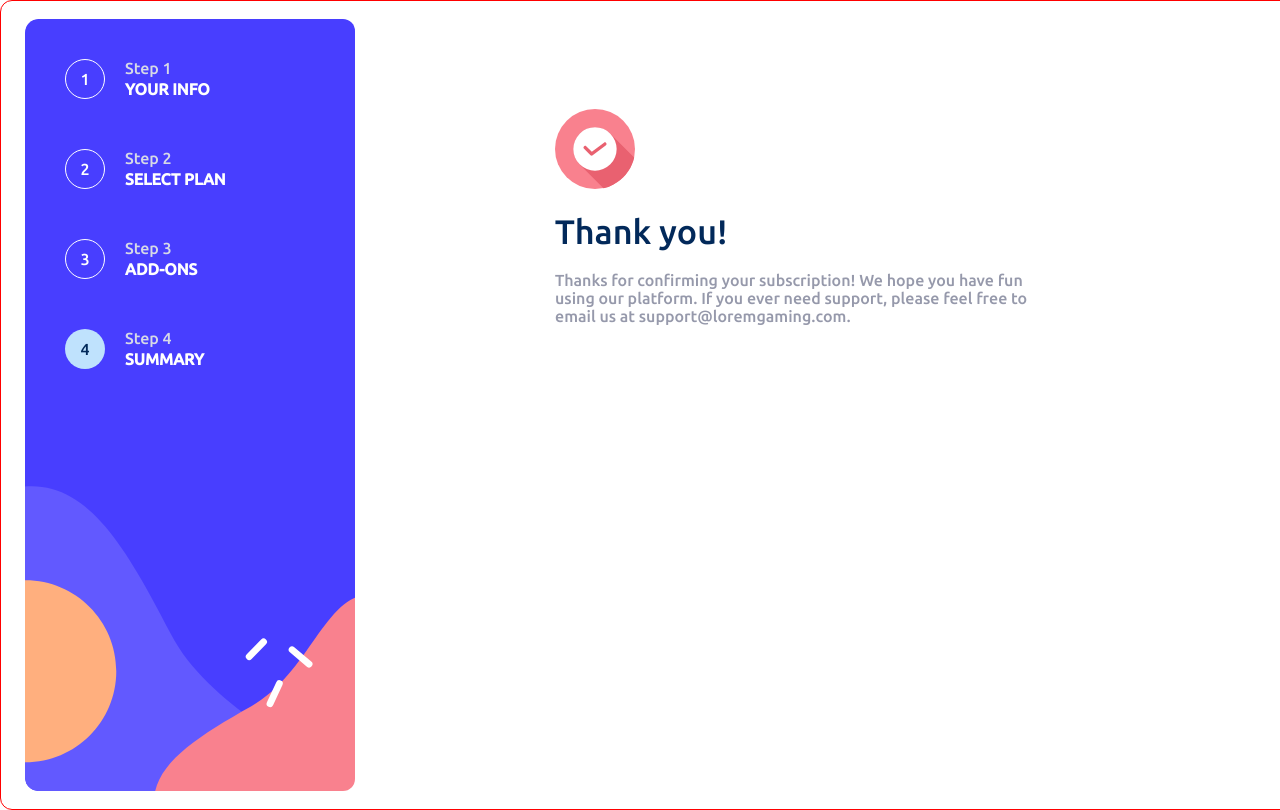
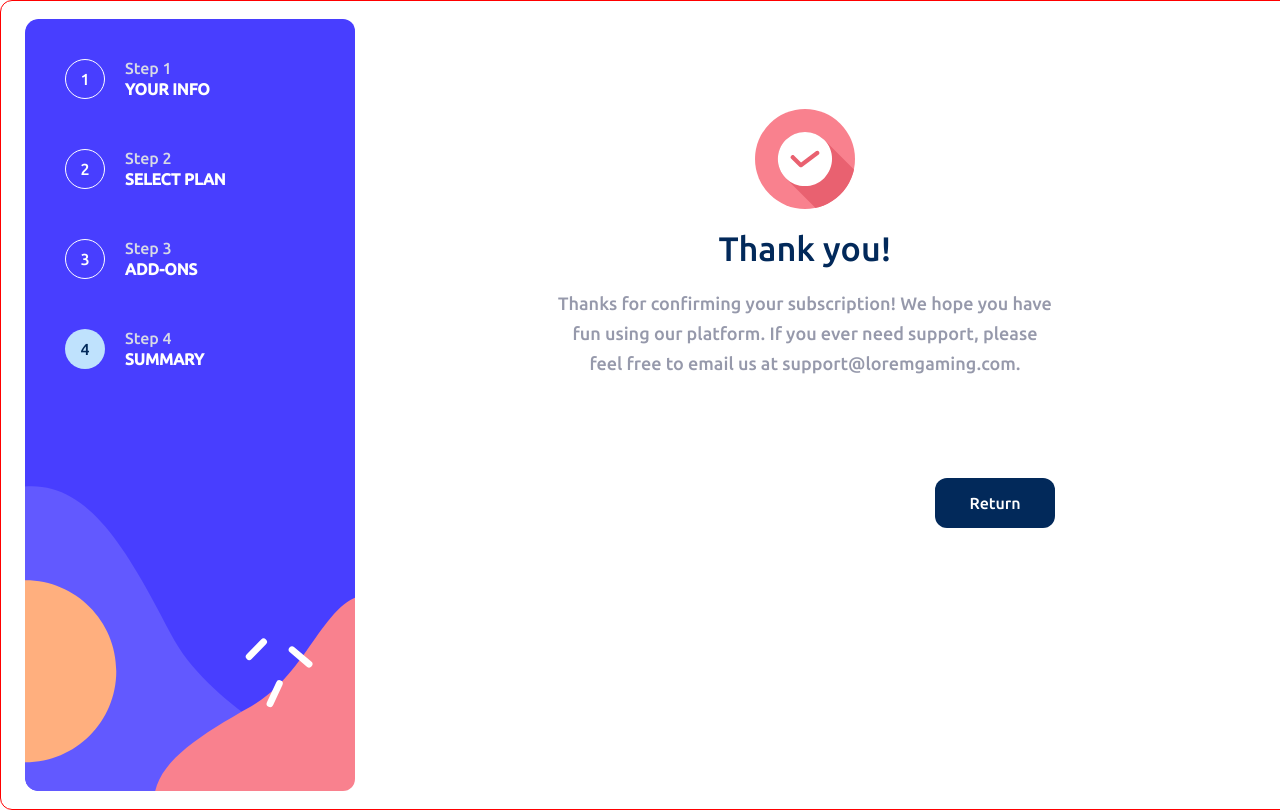
Before and after one commit to snoxrow/Multi-Form, a React (Vite) app: page /confirmation in a window 1280 px wide. Shown: the top 810 px of the page. Built offline with nearby package versions, Linux system fonts and the light colour scheme.

Commit message:
Confirmation page done

```diff
--- a/index.html
+++ b/index.html
@@ -2,7 +2,6 @@
 <html lang="en">
   <head>
     <meta charset="UTF-8" />
-    <link rel="icon" type="image/svg+xml" href="/vite.svg" />
     <meta name="viewport" content="width=device-width, initial-scale=1.0" />
     <title>Multi-Step-Form</title>
   </head>
--- a/src/App.jsx
+++ b/src/App.jsx
@@ -18,7 +18,7 @@ function App() {
         <Steps num="1" disc="your info" selected={currentPath.pathname == '/' && true} />
         <Steps num="2" disc="select plan" selected={currentPath.pathname == '/plans' && true}/>
         <Steps num="3" disc="add-ons" selected={currentPath.pathname == '/addons' && true}/>
-        <Steps num="4" disc="summary" selected={currentPath.pathname == '/summary' || '/confirmation' && true}/>
+        <Steps num="4" disc="summary" selected={currentPath.pathname == '/summary' || currentPath.pathname == '/confirmation'  && true}/>
       </div>
       <div className="right-side">
       <Routes>
--- a/src/Pages/Confirmation.jsx
+++ b/src/Pages/Confirmation.jsx
@@ -1,17 +1,37 @@
-import React from 'react'
-import checkmark from "../assets/images/icon-checkmark.svg"
-import thankyou from "../assets/images/icon-thank-you.svg"
+import { useNavigate } from "react-router-dom";
+import thankyou from "../assets/images/icon-thank-you.svg";
 const Confirmation = () => {
+  const navigate = useNavigate();
   return (
-    <div >
+    <div
+      style={{
+        display: "flex",
+        flexDirection: "column",
+        justifyContent: "center",
+        alignItems: "center",
+      }}
+    >
+      <img src={thankyou} style={{ width: "100px" }} />
+      <p style={{ color: "hsl(213, 96%, 18%)", fontSize: 34 + "px" }}>
+        Thank you!
+      </p>
+      <p
+        style={{ textAlign: "center", lineHeight: "30px", fontSize: 18 + "px" }}
+      >
+        Thanks for confirming your subscription! We hope you have fun using our
+        platform. If you ever need support, please feel free to email us at
+        support@loremgaming.com.
+      </p>
+      <button
+        onClick={() => {
+          navigate("/");
+        }}
+      >
+        {" "}
+        Return
+      </button>
+    </div>
+  );
+};
 
-      <img src={thankyou}/>
-       <p style={{color:"hsl(213, 96%, 18%)" , fontSize: 34 + "px"}}> Thank you!</p>
-       <p>Thanks for confirming your subscription! We hope you have fun
-  using our platform. If you ever need support, please feel free
-  to email us at support@loremgaming.com.</p>
-    </div>
-  )
-}
-
-export default Confirmation
+export default Confirmation;
--- a/src/Pages/Step4.jsx
+++ b/src/Pages/Step4.jsx
@@ -115,6 +115,7 @@ const Step4 = () => {
           pathFor="/confirmation"
           text="Confirm"
           btnId="Step4-btn"
+          onclick={()=> localStorage.clear()}
         />
       </div>
     </div>
--- a/src/components/Buttons.jsx
+++ b/src/components/Buttons.jsx
@@ -3,8 +3,7 @@
 import { Link } from "react-router-dom";
 import { useNavigate } from "react-router-dom";
 
-
-const Buttons = ({pathBack, pathFor, text, btnId, check}) => {
+const Buttons = ({ pathBack, pathFor, text, btnId, check, onclick }) => {
   const navigate = useNavigate();
 
   // onClick={() => {
@@ -17,23 +16,26 @@ const Buttons = ({pathBack, pathFor, text, btnId, check}) => {
   // const currentPath = useLocation()
 
   return (
-    <div className="buttons">
-        <Link className="back-text" to={pathBack}>
-          Go Back
-        </Link>
-        <button  id={btnId} onClick={(e) => {
-          e.preventDefault()
+    <div className="buttons" onClick={onclick}>
+      <Link className="back-text" to={pathBack}>
+        Go Back
+      </Link>
+      <button
+        id={btnId}
+        onClick={(e) => {
+          e.preventDefault();
           if (check) {
+            alert("Please select an option");
+          } else {
+            navigate(pathFor);
+          }
+        }}
+      >
+        {" "}
+        {text}{" "}
+      </button>
+    </div>
+  );
+};
 
-            alert("Please select an option")
-          }
-           else {
-          navigate(pathFor)
-
-
-           }  }}> {text} </button>
-      </div>
-  )
-}
-
-export default Buttons
+export default Buttons;
```
